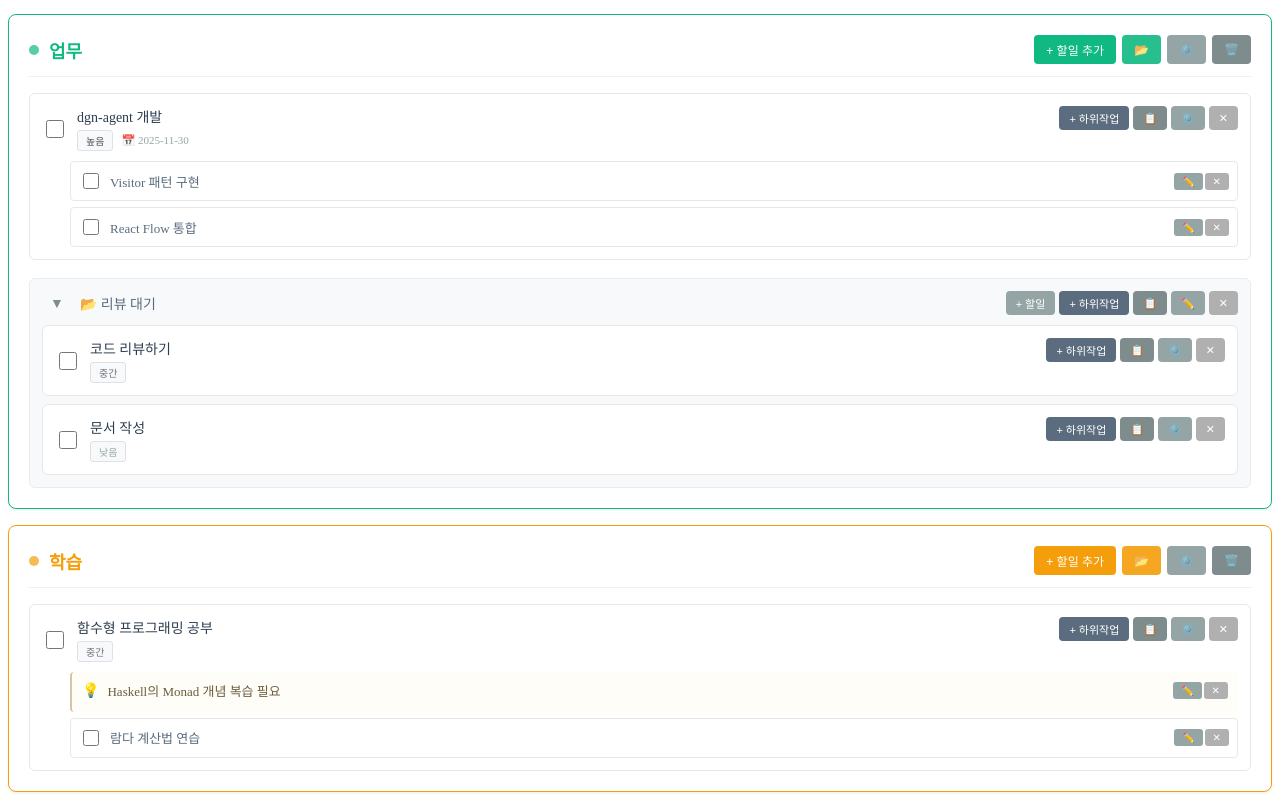
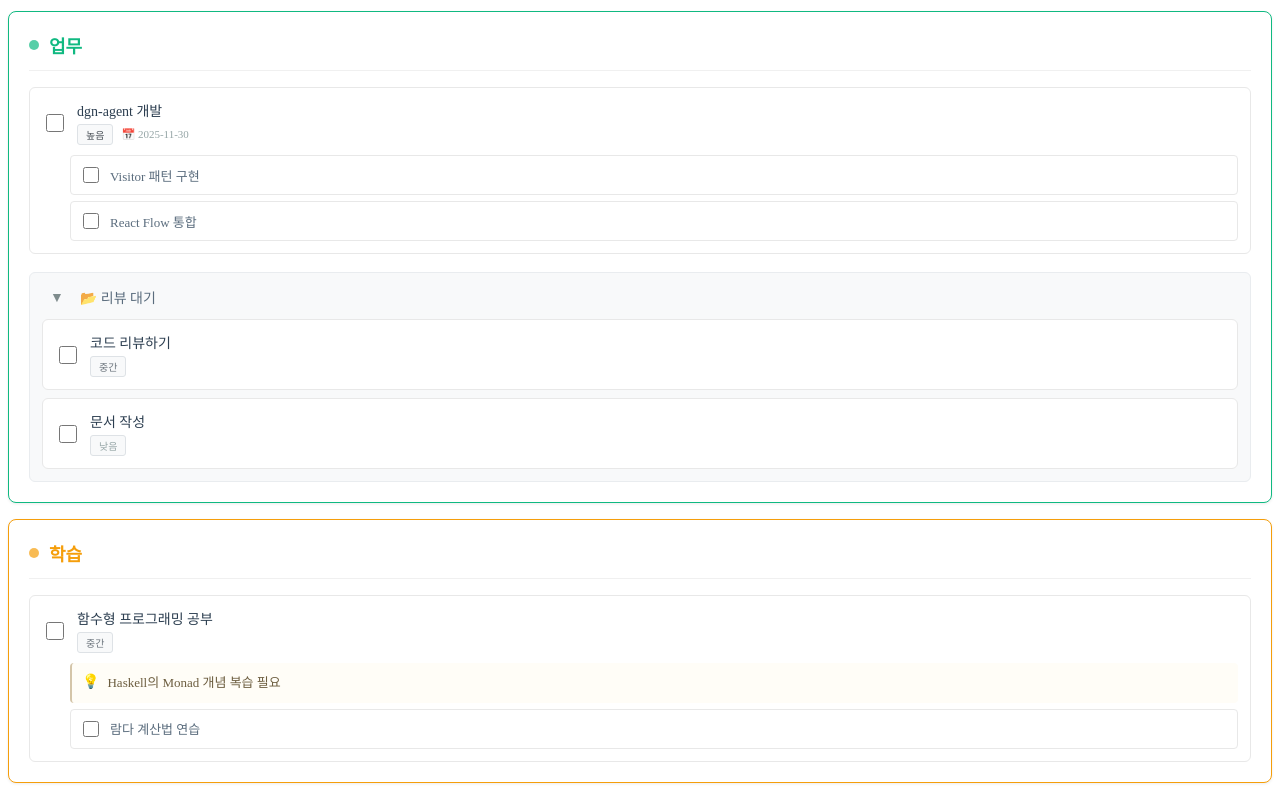
Before and after one commit to lsm0729-m/todolist, a React app: page / in a window 1280 px wide. Shown: the part 417-1217 px from the top of the page. Built offline with nearby package versions, Linux system fonts and the light colour scheme.

Commit message:
호버시 버튼 생성

```diff
--- a/src/App.tsx
+++ b/src/App.tsx
@@ -116,7 +116,7 @@ export const App: React.FC = () => {
     const [data, setData] = useState<RootNode>(todoData);
 
     const handlers: TodoHandlers = {
-        // Section 관련 핸들러
+
         onToggleSection: (sectionId: string) => {
             setData(updateNodeInTree(data, sectionId, (node) => ({
                 ...node,
@@ -137,7 +137,6 @@ export const App: React.FC = () => {
             setData(addNodeToTree(data, sectionId, newTodo) as RootNode);
         },
 
-        // Category 관련 핸들러
         onAddCategory: () => {
             const newCategory: CategoryNode = {
                 type: "TodoCategory",
@@ -177,7 +176,6 @@ export const App: React.FC = () => {
             setData(prev => addNodeToTree(prev, categoryId, newTodo) as RootNode);
         },
 
-        // Item 관련 핸들러
         onToggleItem: (itemId: string) => {
             setData(updateNodeInTree(data, itemId, (node) => ({
                 ...node,
@@ -258,7 +256,6 @@ export const App: React.FC = () => {
             setData(deleteNodeInTree(data, subtaskId) as RootNode);
         },
 
-        // Note 관련 핸들러
         onEditNote: (noteId: string, newContent: string) => {
             setData(updateNodeInTree(data, noteId, (node) => ({
                 ...node,
--- a/src/components/CategoryDocument.tsx
+++ b/src/components/CategoryDocument.tsx
@@ -21,6 +21,7 @@ export const CategoryDocument: React.FC<CategoryDocumentProps> = ({
     const [isEditing, setIsEditing] = useState(false);
     const [editTitle, setEditTitle] = useState(node.title);
     const [editColor, setEditColor] = useState(node.color);
+    const [isHovered, setIsHovered] = useState(false);
 
     // 프리셋 색상 5개
     const colorPresets = [
@@ -54,6 +55,8 @@ export const CategoryDocument: React.FC<CategoryDocumentProps> = ({
         <div
             className="category-container"
             style={{ borderColor: isEditing ? editColor : node.color }}
+            onMouseEnter={() => setIsHovered(true)}
+            onMouseLeave={() => setIsHovered(false)}
         >
             <div className="category-header">
                 {isEditing ? (
@@ -102,6 +105,7 @@ export const CategoryDocument: React.FC<CategoryDocumentProps> = ({
                                 {node.title}
                             </h2>
                         </div>
+                        {(isHovered || isEditing) && (
                             <div className="category-actions">
                                 <button
                                     className="btn btn-secondary"
@@ -127,6 +131,7 @@ export const CategoryDocument: React.FC<CategoryDocumentProps> = ({
                                     🗑️
                                 </button>
                             </div>
+                        )}
                     </>
                 )}
             </div>
--- a/src/components/ItemDocument.tsx
+++ b/src/components/ItemDocument.tsx
@@ -23,6 +23,7 @@ export const ItemDocument: React.FC<ItemDocumentProps> = ({
     const [isEditing, setIsEditing] = useState(false);
     const [editTitle, setEditTitle] = useState(node.title);
     const [editPriority, setEditPriority] = useState<"high" | "medium" | "low">(node.priority);
+    const [isHovered, setIsHovered] = useState(false);
 
     const priorityClass = `priority-${node.priority}`;
     const priorityLabel = node.priority === 'high' ? '높음' : node.priority === 'medium' ? '중간' : '낮음';
@@ -47,7 +48,11 @@ export const ItemDocument: React.FC<ItemDocumentProps> = ({
     };
 
     return (
-        <div className="item-container">
+        <div
+            className="item-container"
+            onMouseEnter={() => setIsHovered(true)}
+            onMouseLeave={() => setIsHovered(false)}
+        >
             <div className={`item-main ${node.children.length > 0 ? 'has-children' : ''} ${isEditing ? 'editing' : ''}`}>
                 {isEditing ? (
                     // 편집 모드
@@ -125,6 +130,7 @@ export const ItemDocument: React.FC<ItemDocumentProps> = ({
                                 </div>
                             </div>
                         </div>
+                        {(isHovered || isEditing) && (
                             <div className="item-actions">
                                 <button className="btn btn-add btn-small" onClick={onAddSubtask}>
                                     + 하위작업
@@ -139,6 +145,7 @@ export const ItemDocument: React.FC<ItemDocumentProps> = ({
                                     ✕
                                 </button>
                             </div>
+                        )}
                     </>
                 )}
             </div>
--- a/src/components/NoteDocument.tsx
+++ b/src/components/NoteDocument.tsx
@@ -14,6 +14,7 @@ export const NoteDocument: React.FC<NoteDocumentProps> = ({
 }) => {
     const [isEditing, setIsEditing] = useState(false);
     const [editValue, setEditValue] = useState(node.content);
+    const [isHovered, setIsHovered] = useState(false);
 
     const handleEditClick = () => {
         setIsEditing(true);
@@ -33,7 +34,11 @@ export const NoteDocument: React.FC<NoteDocumentProps> = ({
     };
 
     return (
-        <div className="note-container">
+        <div
+            className="note-container"
+            onMouseEnter={() => setIsHovered(true)}
+            onMouseLeave={() => setIsHovered(false)}
+        >
             <span className="note-icon">💡</span>
 
             {isEditing ? (
@@ -67,6 +72,7 @@ export const NoteDocument: React.FC<NoteDocumentProps> = ({
                             {node.content}
                         </div>
                     </div>
+                    {(isHovered || isEditing) && (
                         <div className="note-actions">
                             <button className="btn btn-warning btn-tiny" onClick={handleEditClick}>
                                 ✏️
@@ -75,6 +81,7 @@ export const NoteDocument: React.FC<NoteDocumentProps> = ({
                                 ✕
                             </button>
                         </div>
+                    )}
                 </>
             )}
         </div>
--- a/src/components/SectionDocument.tsx
+++ b/src/components/SectionDocument.tsx
@@ -24,6 +24,7 @@ export const SectionDocument: React.FC<SectionDocumentProps> = ({
 }) => {
     const [isEditing, setIsEditing] = useState(false);
     const [editValue, setEditValue] = useState(node.title);
+    const [isHovered, setIsHovered] = useState(false);
 
     const handleEditClick = () => {
         setIsEditing(true);
@@ -43,7 +44,11 @@ export const SectionDocument: React.FC<SectionDocumentProps> = ({
     };
 
     return (
-        <div className="section-container">
+        <div
+            className="section-container"
+            onMouseEnter={() => setIsHovered(true)}
+            onMouseLeave={() => setIsHovered(false)}
+        >
             <div className="section-header">
                 <div className="section-title-wrapper">
                     <button className="section-toggle-btn" onClick={onToggleCollapse}>
@@ -80,6 +85,7 @@ export const SectionDocument: React.FC<SectionDocumentProps> = ({
                         </h3>
                     )}
                 </div>
+                {(isHovered || isEditing) && (
                     <div className="section-actions">
                         <button className="btn btn-secondary btn-small" onClick={onAddTodo}>
                             + 할일
@@ -99,6 +105,7 @@ export const SectionDocument: React.FC<SectionDocumentProps> = ({
                             ✕
                         </button>
                     </div>
+                )}
             </div>
             {!node.collapsed && (
                 <div className="section-children">
--- a/src/components/SubtaskDocument.tsx
+++ b/src/components/SubtaskDocument.tsx
@@ -4,7 +4,7 @@ import { SubtaskNode } from '../../interface/todo';
 interface SubtaskDocumentProps {
     node: SubtaskNode;
     onToggleComplete: () => void;
-    onEdit: (newTitle: string) => void;  // ✨ 문자열을 받도록 변경
+    onEdit: (newTitle: string) => void;
     onDelete: () => void;
 }
 
@@ -16,6 +16,7 @@ export const SubtaskDocument: React.FC<SubtaskDocumentProps> = ({
 }) => {
     const [isEditing, setIsEditing] = useState(false);
     const [editValue, setEditValue] = useState(node.title);
+    const [isHovered, setIsHovered] = useState(false);
 
     const handleEditClick = () => {
         setIsEditing(true);
@@ -44,7 +45,11 @@ export const SubtaskDocument: React.FC<SubtaskDocumentProps> = ({
     };
 
     return (
-        <div className="subtask-container">
+        <div
+            className="subtask-container"
+            onMouseEnter={() => setIsHovered(true)}
+            onMouseLeave={() => setIsHovered(false)}
+        >
             <input
                 type="checkbox"
                 checked={node.completed}
@@ -83,6 +88,7 @@ export const SubtaskDocument: React.FC<SubtaskDocumentProps> = ({
                     <span className={`subtask-title ${node.completed ? 'completed' : ''}`}>
                         {node.title}
                     </span>
+                    {(isHovered || isEditing) && (
                         <div className="subtask-actions">
                             <button className="btn btn-edit btn-tiny" onClick={handleEditClick}>
                                 ✏️
@@ -91,6 +97,7 @@ export const SubtaskDocument: React.FC<SubtaskDocumentProps> = ({
                                 ✕
                             </button>
                         </div>
+                    )}
                 </>
             )}
         </div>
--- a/src/treeUtils.ts
+++ b/src/treeUtils.ts
@@ -31,7 +31,7 @@ export function addNodeToTree( // parentId아이디 밑에 newNode 추가
 export function findNodeInTree( //targetId에 맞는 아이디 찾기
     node: DocumentNode | RootNode,
     targetId: string
-): DocumentNode | undefined {
+): DocumentNode | null {
     if ('id' in node && node.id === targetId) {
         return node as DocumentNode;
     }
@@ -43,7 +43,7 @@ export function findNodeInTree( //targetId에 맞는 아이디 찾기
         }
     }
 
-    return undefined;
+    return null;
 }
 
 // Update Node
```
Lines whose indentation alone changed are shown as unchanged.
